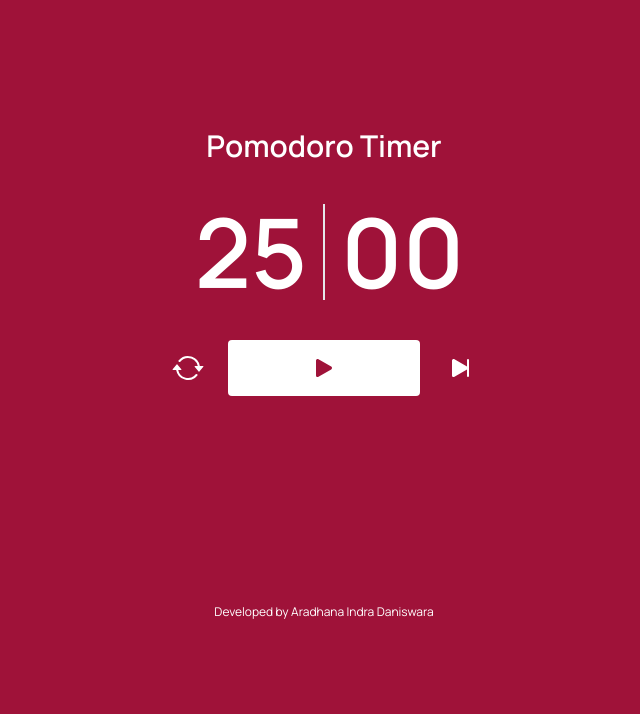
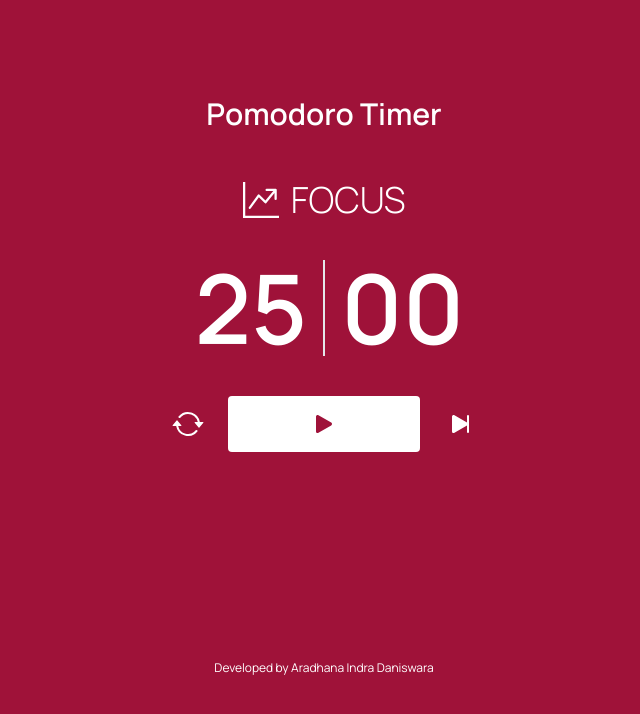
Before and after one commit to AradhanaID/Pomodoro-Timer, a React (Vite) app: page / in a window 1280 px wide. Shown: the top 714 px of the page, without its empty margins (316-956 px from the left). Built offline with nearby package versions, Linux system fonts and the light colour scheme.

Commit message:
Add PomodoroStatus

```diff
--- a/src/App.tsx
+++ b/src/App.tsx
@@ -1,10 +1,11 @@
-import { createContext, useContext, useState } from "react";
+import {useContext } from "react";
 import StartButton from "./components/StartButton";
 import ResetButton from "./components/ResetButton";
 
 import Timer from "./components/Timer";
-import { TimerContext, TimerContextProvider } from "./context/TimerContext";
+import { TimerContext } from "./context/TimerContext";
 import NextButton from "./components/NextButton";
+import PomodoroStatus from "./components/PomodoroStatus";
 
 function App() {
   const timer = useContext(TimerContext);
@@ -12,8 +13,9 @@ function App() {
 
   const { timerState } = timer;
   return (
-    <div className={`${timerState.current.value.backgroundColor} min-h-screen font-sans text-white flex flex-col gap-4 items-center pt-32 transition-colors`}>
-      <h1 className="font-semibold text-3xl">Pomodoro Timer</h1>
+    <div className={`${timerState.current.value.backgroundColor} min-h-screen font-sans text-white flex flex-col gap-4 items-center pt-24 transition-colors duration-200 ease-in-out`}>
+      <h1 className="font-semibold text-3xl mb-8">Pomodoro Timer</h1>
+      <PomodoroStatus />
       <Timer />
       <div className="flex items-center gap-6">
         <ResetButton />
--- /dev/null
+++ b/src/components/PomodoroStatus.tsx
@@ -0,0 +1,39 @@
+import React, { useContext } from 'react'
+import { TimerContext } from '../context/TimerContext';
+import { CupHot, GraphUpArrow, Headphones } from 'react-bootstrap-icons'
+
+const PomodoroStatus = () => {
+  const { timerState } = useContext(TimerContext)!;
+
+  switch (timerState.current.value.name) {
+    case 'Focus':
+      return (
+        <div className='flex gap-3 items-center'>
+          <GraphUpArrow width={36} height={36} />
+          <PomodoroStatusText text={timerState.current.value.name} />
+        </div>
+      )
+    case 'Short Break':
+      return (
+        <div className='flex gap-3 items-center'>
+          <CupHot width={36} height={36} />
+          <PomodoroStatusText text={timerState.current.value.name} />
+        </div>
+      )
+    case 'Long Break':
+      return (
+        <div className='flex gap-3 items-center'>
+          <Headphones width={36} height={36} />
+          <PomodoroStatusText text={timerState.current.value.name} />
+        </div>
+      )
+  }
+  return null;
+}
+
+const PomodoroStatusText = ({ text }: { text: string }) => (
+  <h2 className='text-4xl font-light'>
+    {text.toUpperCase()}
+  </h2>
+)
+export default PomodoroStatus
```
